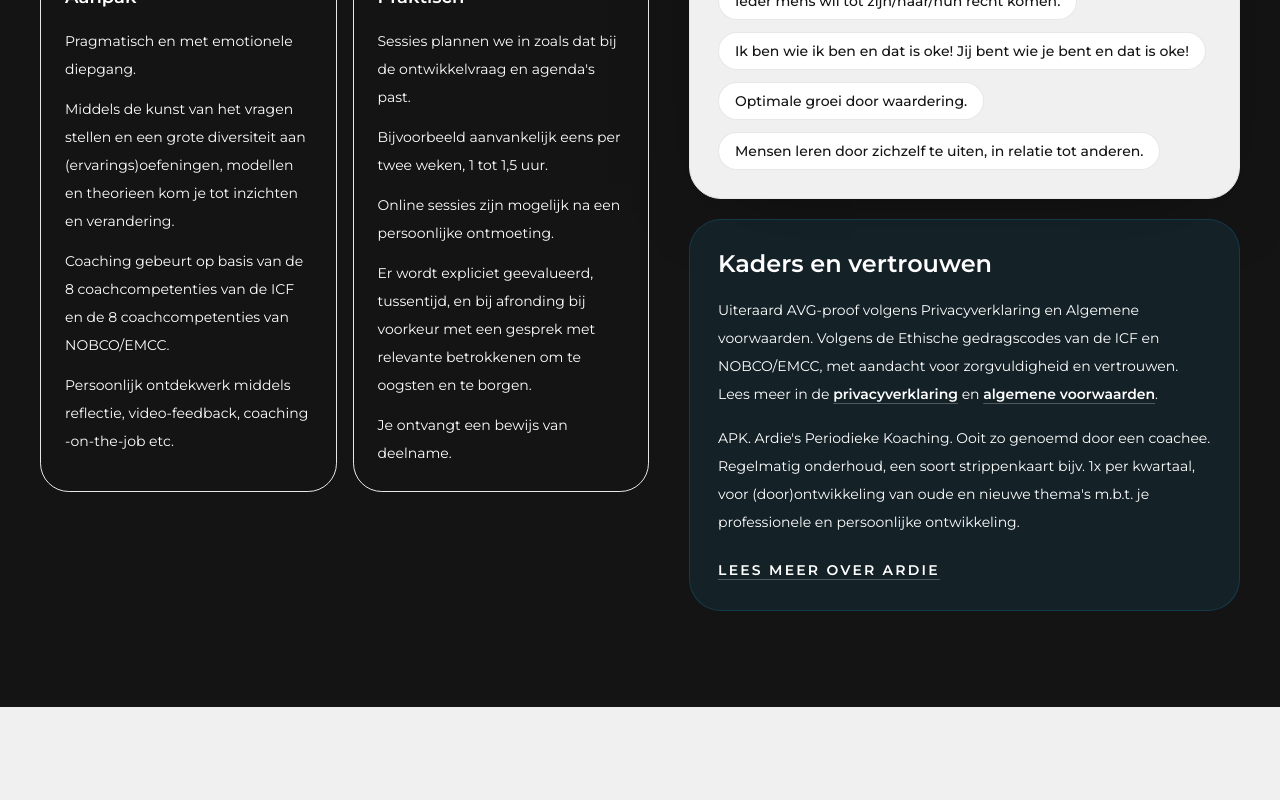
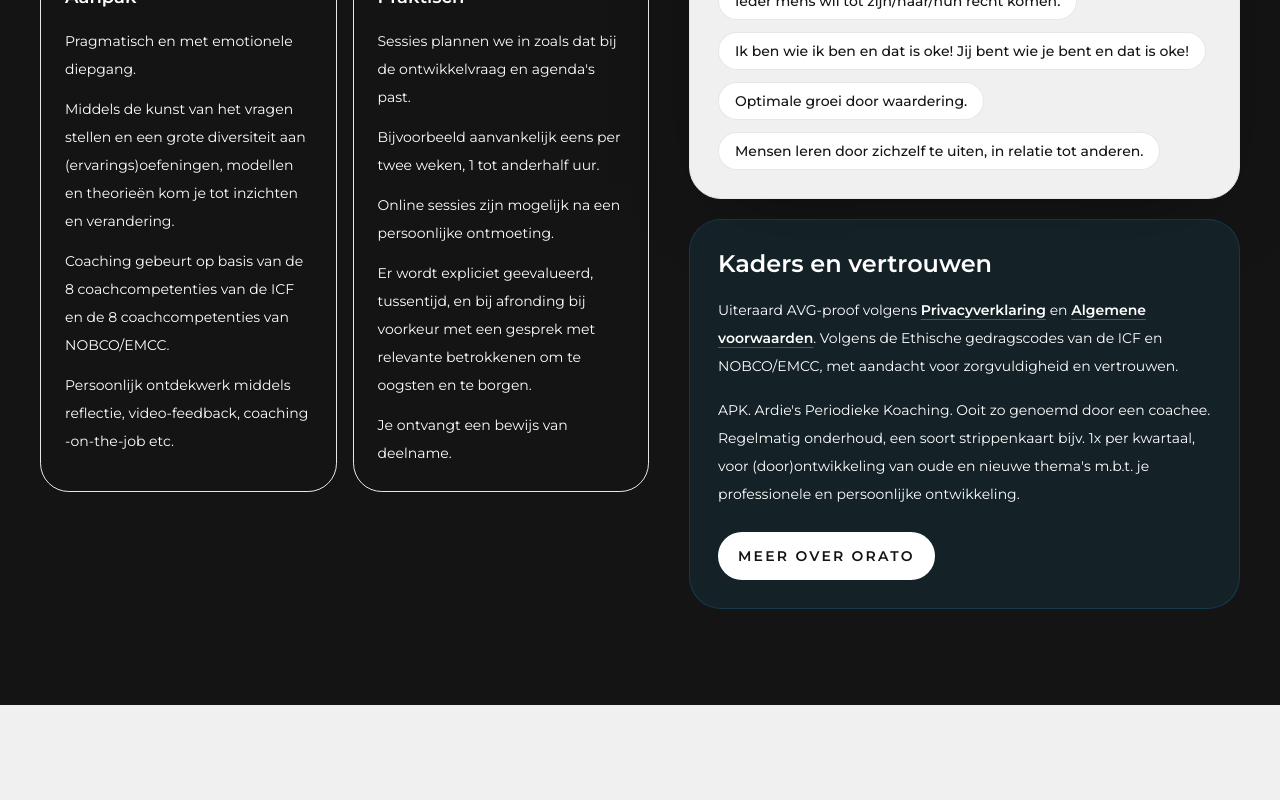
Before and after one commit to ArdieNooijenKuijpers/orato.nl, a Next.js app in the folder orato/: page /Onderwerpen/Coaching in a window 1280 px wide. Shown: the part 5800-6600 px from the top of the page. Built offline with nearby package versions, Linux system fonts and the light colour scheme.

Commit message:
coaching eddits done

```diff
--- a/orato/app/Onderwerpen/Coaching/page.tsx
+++ b/orato/app/Onderwerpen/Coaching/page.tsx
@@ -139,7 +139,7 @@ const examples = [
   "Ik durf geen risico's te lopen terwijl ik dat nodig heb om verder te komen.",
   "Wat zijn mijn drijfveren en wat wil IK nou?",
   "Ik wil eindelijk doen wat ik altijd al wil, namelijk...",
-  "Effectief communiceren, hoe doe ik dat?",
+  "Ik wil meer invloed en het verschil kunnen maken!",
   "Hoe krijg ik overzicht?",
   "Ik wil een liefdespartner.",
   "Ik wil niet langer opzien tegen mensen.",
@@ -153,7 +153,7 @@ const references = [
   {
     quote:
       "Ik heb jou ervaren als een fijn, oprecht mens, bij wie ik me volkomen op mijn gemak en veilig voelde. En ook als ik dacht, wat moeten we nu, wist je dat aan te raken wat me verder hielp en ik nodig had. Met een zachte, maar vaste hand. Dank voor je wijsheid, inlevingsvermogen en inzicht. Jij hebt me laten ervaren dat ook als het niet duidelijk is wat er speelt of hoe het moet, ik al doende op weg kom. Veel dank!",
-    name: "Henriette den Hartog",
+    name: "Henriëtte den Hartog",
     role: "Advocaat Generaal Openbaar Ministerie",
   },
   {
@@ -170,7 +170,7 @@ const references = [
   },
   {
     quote:
-      "Ardie, je hebt me niet alleen geholpen mijn uitdagingen rondom stotteren aan te pakken, maar ook om meer zelfvertrouwen te ontwikkelen en te ontdekken waar mijn kracht en passie liggen. Dankjewel voor je inzichten en de veilige ruimte die je hebt gecreeerd om aan mezelf te werken. Je hebt echt het verschil gemaakt en dat waardeer ik enorm.",
+      "Ardie, je hebt me niet alleen geholpen mijn uitdagingen rondom stotteren aan te pakken, maar ook om meer zelfvertrouwen te ontwikkelen en te ontdekken waar mijn kracht en passie liggen. Dankjewel voor je inzichten en de veilige ruimte die je hebt gecreëerd om aan mezelf te werken. Je hebt echt het verschil gemaakt en dat waardeer ik enorm.",
     name: "Joost Rijksen",
     role: "Beleidsmedewerker Gemeente Geldrop-Mierlo",
   },
@@ -434,7 +434,7 @@ export default function CoachingPage() {
                 Pragmatisch, zorgvuldig en met emotionele diepgang.
               </h2>
               <p className="mt-6 max-w-2xl text-lg leading-8 text-white/78">
-                Na een orientatiegesprek waarin we kennismaken en ter tafel
+                Na een oriëntatiegesprek waarin we kennismaken en ter tafel
                 brengen wat-ertoe-doet, stellen we een werkovereenkomst op.
                 Eventueel wordt ook afgestemd met een leidinggevende en wordt
                 gevraagd naar zijn of haar succescriteria, bij voorkeur in een
@@ -448,7 +448,7 @@ export default function CoachingPage() {
                     <li>
                       Middels de kunst van het vragen stellen en een grote
                       diversiteit aan (ervarings)oefeningen, modellen en
-                      theorieen kom je tot inzichten en verandering.
+                      theorieën kom je tot inzichten en verandering.
                     </li>
                     <li>
                       Coaching gebeurt op basis van de 8 coachcompetenties van
@@ -468,7 +468,7 @@ export default function CoachingPage() {
                       agenda&apos;s past.
                     </li>
                     <li>
-                      Bijvoorbeeld aanvankelijk eens per twee weken, 1 tot 1,5
+                      Bijvoorbeeld aanvankelijk eens per twee weken, 1 tot anderhalf
                       uur.
                     </li>
                     <li>
@@ -521,24 +521,22 @@ export default function CoachingPage() {
                 <article className="rounded-[2rem] border border-orato-blue/20 bg-orato-blue/10 p-7">
                   <h3 className="text-2xl font-semibold">Kaders en vertrouwen</h3>
                   <p className="mt-4 text-sm leading-7 text-white/82">
-                    Uiteraard AVG-proof volgens Privacyverklaring en Algemene
-                    voorwaarden. Volgens de Ethische gedragscodes van de ICF en
-                    NOBCO/EMCC, met aandacht voor zorgvuldigheid en vertrouwen.
-                    Lees meer in de{" "}
+                    Uiteraard AVG-proof volgens{" "}
                     <Link
                       href="/Info/PrivacyVerklaring"
                       className="cursor-small font-semibold underline decoration-white/25 underline-offset-4 transition hover:decoration-orato-blue"
                     >
-                      privacyverklaring
+                      Privacyverklaring
                     </Link>{" "}
                     en{" "}
                     <Link
                       href="/Info/AlgemeneVoorwaarden"
                       className="cursor-small font-semibold underline decoration-white/25 underline-offset-4 transition hover:decoration-orato-blue"
                     >
-                      algemene voorwaarden
+                      Algemene voorwaarden
                     </Link>
-                    .
+                    . Volgens de Ethische gedragscodes van de ICF en
+                    NOBCO/EMCC, met aandacht voor zorgvuldigheid en vertrouwen.
                   </p>
                   <p className="mt-4 text-sm leading-7 text-white/82">
                     APK. Ardie&apos;s Periodieke Koaching. Ooit zo genoemd door
@@ -549,9 +547,9 @@ export default function CoachingPage() {
                   </p>
                   <Link
                     href="/Info/Ardie"
-                    className="mt-6 inline-flex cursor-small items-center text-sm font-semibold uppercase tracking-[0.16em] text-white underline decoration-white/25 underline-offset-4 transition hover:decoration-orato-blue"
+                    className="mt-6 inline-flex min-h-12 cursor-small items-center justify-center rounded-full bg-white px-5 text-center text-sm font-semibold uppercase tracking-[0.16em] text-orato-dark transition hover:bg-orato-blue hover:text-white"
                   >
-                    Lees meer over Ardie
+                    Meer over Orato
                   </Link>
                 </article>
               </Reveal>
@@ -681,7 +679,7 @@ export default function CoachingPage() {
                 href="tel:+31651088688"
                 className="inline-flex min-h-14 cursor-small items-center justify-center rounded-full border border-orato-dark/15 bg-orato-light px-6 text-sm font-semibold uppercase tracking-[0.16em] text-orato-dark transition hover:border-orato-blue hover:text-orato-blue"
               >
-                Bel +31 6 51088688
+                Bel +31 6 510 88 6 88
               </Link>
             </div>
           </Reveal>
```
